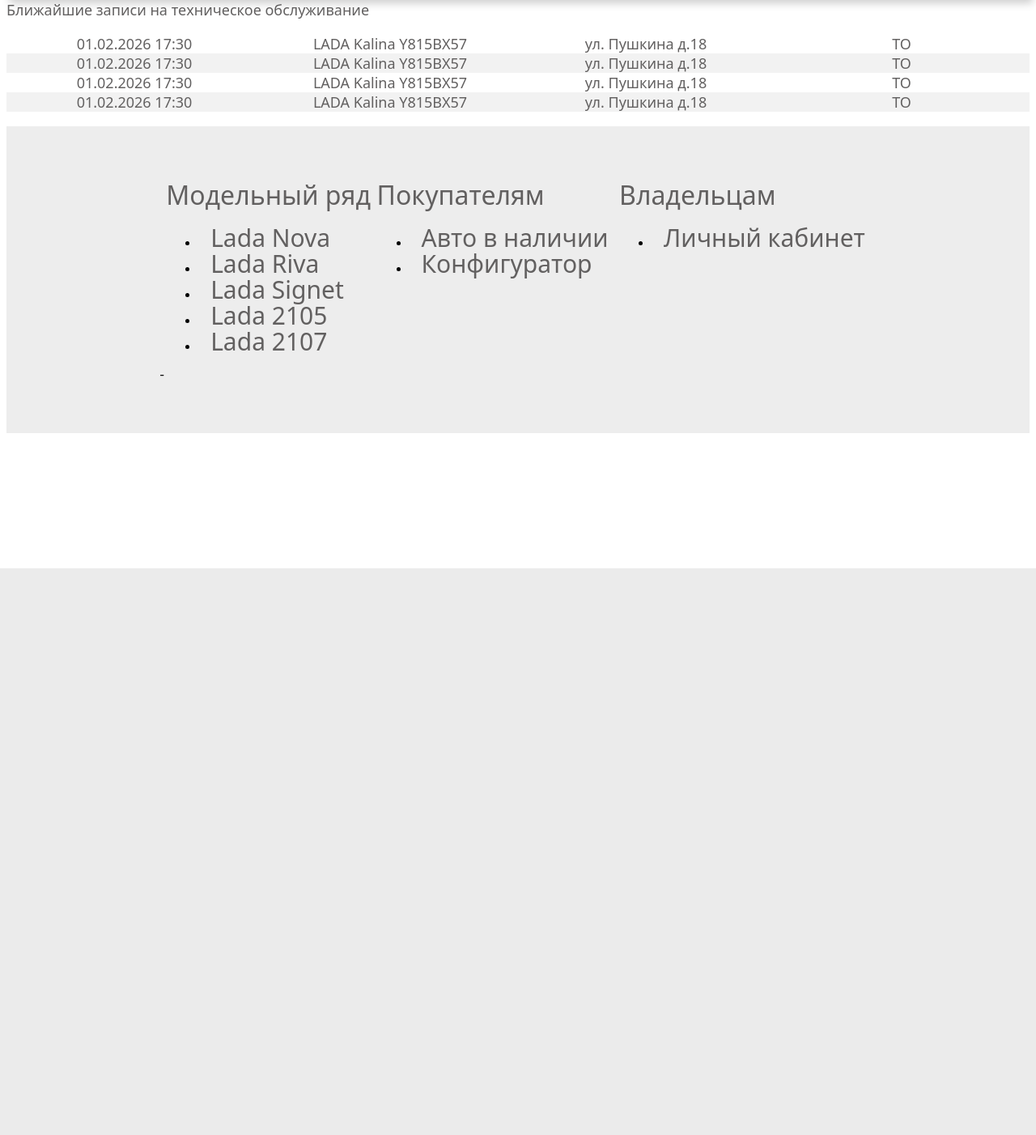
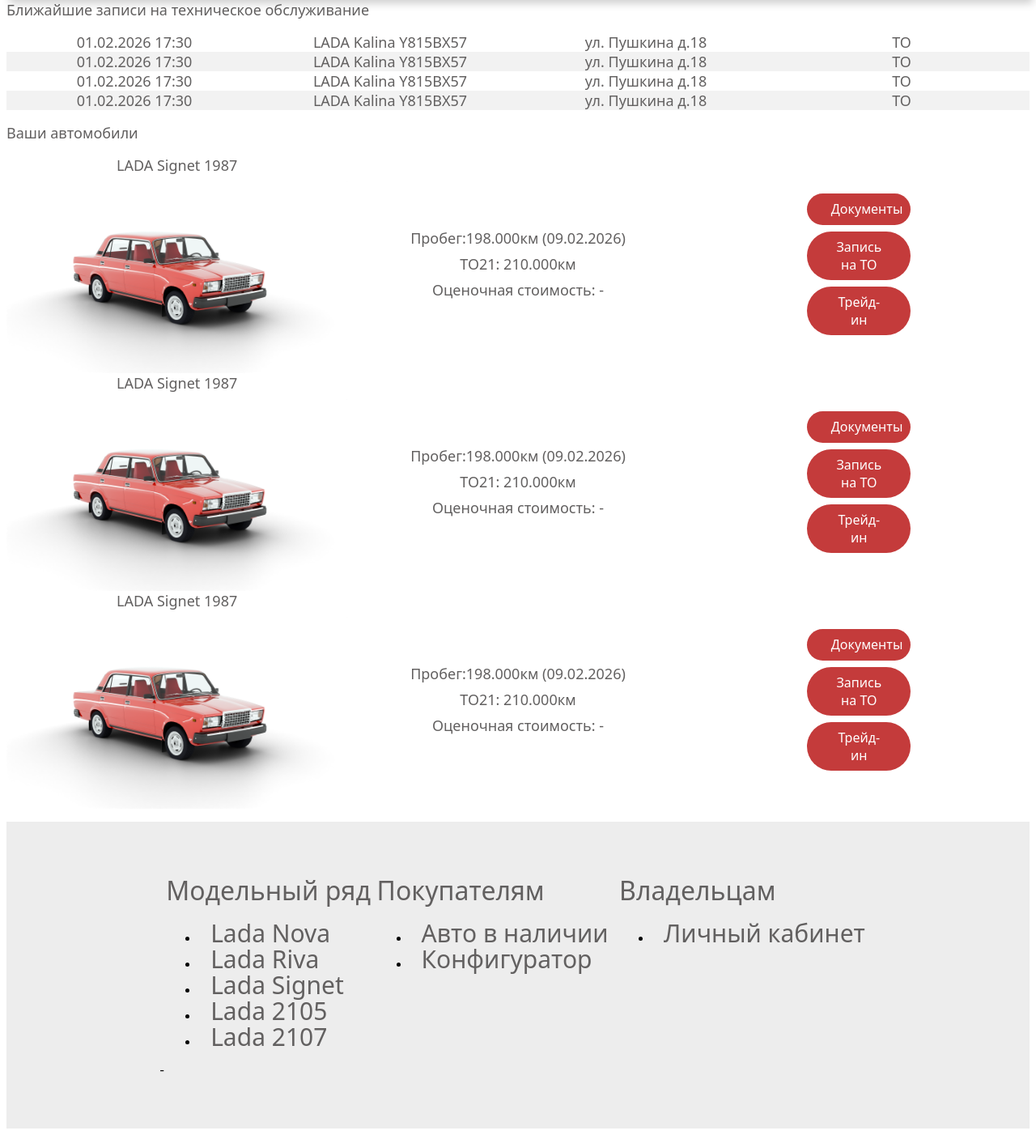
Before and after one commit to Vladislauu/ladadealer, a PHP site: page /profile.html in a window 1280 px wide. Shown: the part 98-1500 px from the top of the page at 81% size. Before the commit the page ends 800 px from the top, so only its background shows below. Run offline with PHP 8.4, Linux system fonts and the light colour scheme.

Commit message:
НЕРЕАЛЬНЫЙ АПДЕЙТЪ

```diff
--- a/profile.html
+++ b/profile.html
@@ -27,36 +27,74 @@
 
     </section>
     <section class="car__maintence">
-        Ближайшие записи на техническое обслуживание
-        <ul class="my__cars">
-            <li class="car">
-                <diV>01.02.2026 17:30</diV>
-                <div>LADA Kalina Y815BX57</div>
-                <div>ул. Пушкина д.18</div>
-                <div>ТО</div>
+        <span>Ближайшие записи на техническое обслуживание</span>
+        <ul class="maintence">
+            <li class="record">
+                <span>01.02.2026 17:30</span>
+                <span>LADA Kalina Y815BX57</span>
+                <span>ул. Пушкина д.18</span>
+                <span>ТО</span>
             </li>
-            <li class="car">
-                <diV>01.02.2026 17:30</diV>
-                <div>LADA Kalina Y815BX57</div>
-                <div>ул. Пушкина д.18</div>
-                <div>ТО</div>
+            <li class="record">
+                <span>01.02.2026 17:30</span>
+                <span>LADA Kalina Y815BX57</span>
+                <span>ул. Пушкина д.18</span>
+                <span>ТО</span>
             </li>
-            <li class="car">
-                <diV>01.02.2026 17:30</diV>
-                <div>LADA Kalina Y815BX57</div>
-                <div>ул. Пушкина д.18</div>
-                <div>ТО</div>
+            <li class="record">
+                <span>01.02.2026 17:30</span>
+                <span>LADA Kalina Y815BX57</span>
+                <span>ул. Пушкина д.18</span>
+                <span>ТО</span>
             </li>
-            <li class="car">
-                <diV>01.02.2026 17:30</diV>
-                <div>LADA Kalina Y815BX57</div>
-                <div>ул. Пушкина д.18</div>
-                <div>ТО</div>
+            <li class="record">
+                <span>01.02.2026 17:30</span>
+                <span>LADA Kalina Y815BX57</span>
+                <span>ул. Пушкина д.18</span>
+                <span>ТО</span>
             </li>
         </ul>
     </section>
     <section class="my__cars">
-
+        <span>Ваши автомобили</span>
+        <ul class="cars">
+            <li class="car">
+                <div><span>LADA Signet 1987</span><img src="media/img1.png" class="image--scaling"></div>
+                <div><span>Пробег:198.000км (09.02.2026)</span>
+                    <span>ТО21: 210.000км</span>
+                    <span>Оценочная стоимость: -</span>
+                </div>
+                <div>
+                    <button class="button--red">Документы</button>
+                    <button class="button--red">Запись на ТО</button>
+                    <button class="button--red">Трейд-ин</button>
+                </div>
+            </li>
+            <li class="car">
+                <div><span>LADA Signet 1987</span><img src="media/img1.png" class="image--scaling"></div>
+                <div><span>Пробег:198.000км (09.02.2026)</span>
+                    <span>ТО21: 210.000км</span>
+                    <span>Оценочная стоимость: -</span>
+                </div>
+                <div>
+                    <button class="button--red">Документы</button>
+                    <button class="button--red">Запись на ТО</button>
+                    <button class="button--red">Трейд-ин</button>
+                </div>
+            </li>
+            <li class="car">
+                <div><span>LADA Signet 1987</span><img src="media/img1.png" class="image--scaling"></div>
+                <div><span>Пробег:198.000км (09.02.2026)</span>
+                    <span>ТО21: 210.000км</span>
+                    <span>Оценочная стоимость: -</span>
+                </div>
+                <div>
+                    <button class="button--red">Документы</button>
+                    <button class="button--red">Запись на ТО</button>
+                    <button class="button--red">Трейд-ин</button>
+                </div>
+            </li>
+        </ul>
     </section>
     <footer class="footer">
         <div class="footer__lists">
--- a/styles/pages/profile_page.css
+++ b/styles/pages/profile_page.css
@@ -3,28 +3,54 @@
 @import url('../components/images.css');
 @import url('../components/navigation/navigation.css');
 @import url('../components/titles.css');
-
-.car__maintence{
+span {
     font-family: system-ui, -apple-system, BlinkMacSystemFont, 'Segoe UI', Roboto, Oxygen, Ubuntu, Cantarell, 'Open Sans', 'Helvetica Neue', sans-serif;
     color: #626060;
     font-size: large;
     font-weight: normal;
-    width: 100%;
 }
-.my__cars{
+.cars{
     padding: 0;
+    marker: none;
 }
 .car{
     display: flex;
     width: 100%;
 }
-.car:nth-child(odd) {
-    background-color: #ffffff;
-}
-.car:nth-child(even) {
-    background-color: #f2f2f2;
-}
 .car div{
     flex: 1;
     text-align: center;
+    display: flex;
+    flex-direction: column;
+    align-items: center;
+    justify-content: center;
+    gap: 1vh;
 }
+
+.button--red{
+    width: 10vw;
+}
+.car__maintence{
+
+    width: 100%;
+}
+.maintence{
+    padding: 0;
+}
+.record{
+    display: flex;
+    width: 100%;
+}
+.record:nth-child(odd) {
+    background-color: #ffffff;
+}
+.record:nth-child(even) {
+    background-color: #f2f2f2;
+}
+.record span{
+    flex: 1;
+    display: flex;
+    flex-direction: inherit;
+    align-items: center;
+    justify-content: center;
+}
```
